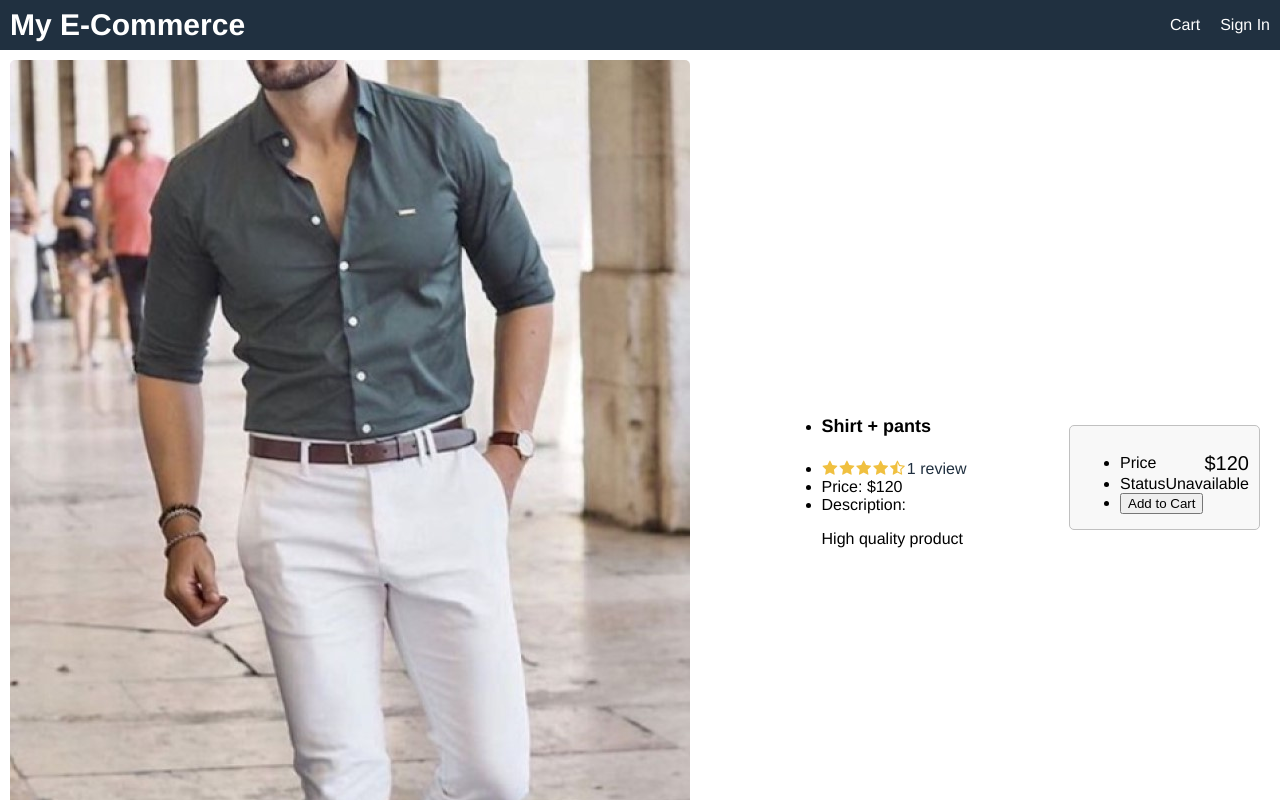
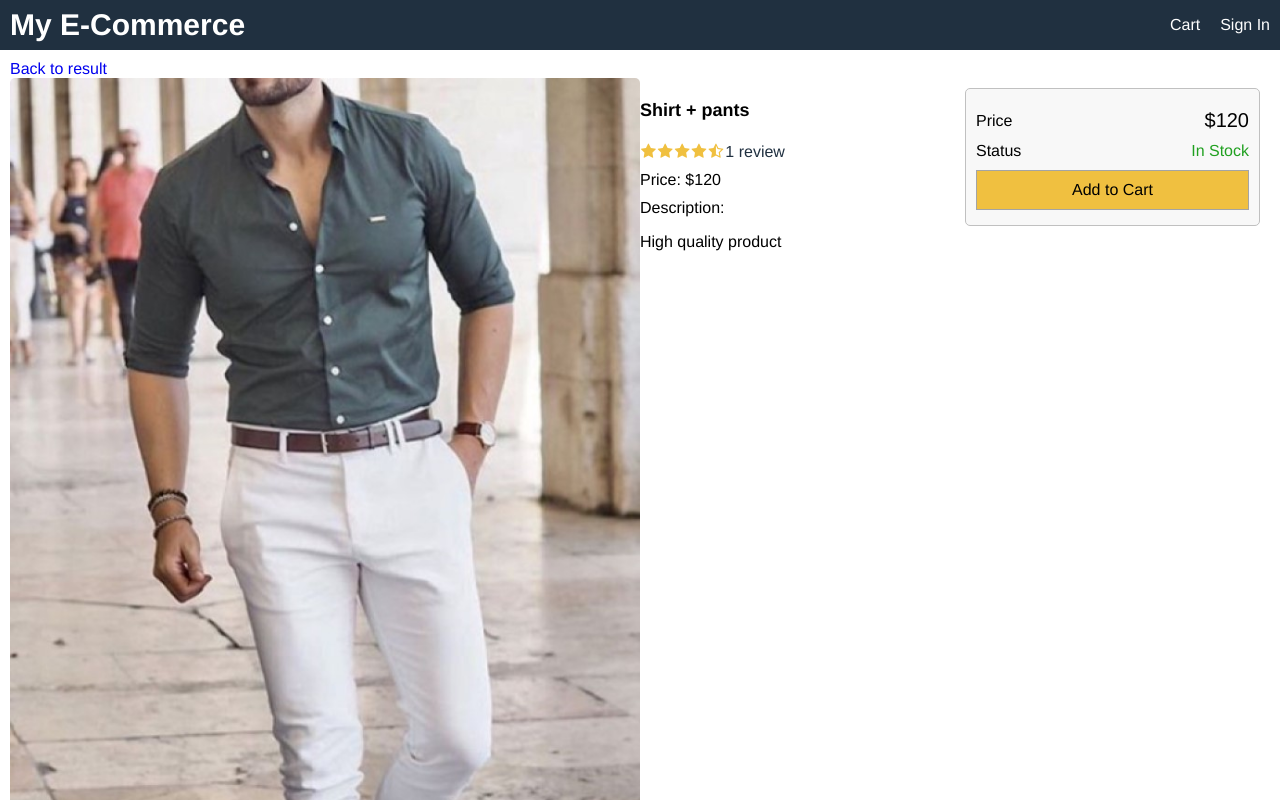
Before and after one commit to brunobarbagelata/myEcommerce-app, a React (Create React App) app in the folder frontend/: page /product/1 in a window 1280 px wide. Shown: the top 800 px of the page. Built offline with nearby package versions, Linux system fonts and the light colour scheme.

Commit message:
ProductScreen.js

```diff
--- a/frontend/src/components/ProductScreen.js
+++ b/frontend/src/components/ProductScreen.js
@@ -1,7 +1,7 @@
 import React from "react";
 import data from "../data";
 import Rating from "./Rating";
-import { useParams } from "react-router-dom";
+import { Link, useParams } from "react-router-dom";
 
 function ProductScreen() {
   const id = useParams().id;
@@ -12,7 +12,8 @@
   }
   return (
     <div>
-      <div className="row">
+      <Link to="/">Back to result</Link>
+      <div className="row top">
         <div className="col-2">
           <img className="large" src={product.image} alt={product.name} />
         </div>
--- a/frontend/src/data.js
+++ b/frontend/src/data.js
@@ -6,6 +6,7 @@
       category: "shirts",
       image: "/images/p1.jpg",
       price: 120,
+      countInStock: 10,
       brand: "Nike",
       rating: 4.5,
       numReviews: 1,
@@ -17,6 +18,7 @@
       category: "pants",
       image: "/images/p2.jpg",
       price: 60,
+      countInStock: 9,
       brand: "Adidas",
       rating: 4.0,
       numReviews: 9,
@@ -28,6 +30,7 @@
       category: "hats",
       image: "/images/p3.jpg",
       price: 40,
+      countInStock: 0,
       brand: "North pole",
       rating: 3.5,
       numReviews: 12,
@@ -39,6 +42,7 @@
       category: "shirts",
       image: "/images/p4.jpg",
       price: 55,
+      countInStock: 5,
       brand: "7 for all mind kind",
       rating: 4.7,
       numReviews: 8,
@@ -50,6 +54,7 @@
       category: "t-shirts",
       image: "/images/p5.jpg",
       price: 29,
+      countInStock: 15,
       brand: "Disney",
       rating: 5,
       numReviews: 9,
@@ -61,6 +66,7 @@
       category: "shoes",
       image: "/images/p6.jpg",
       price: 89,
+      countInStock: 8,
       brand: "Converse",
       rating: 4.0,
       numReviews: 20,
--- a/frontend/src/index.css
+++ b/frontend/src/index.css
@@ -63,6 +63,40 @@
   color: #ff8000;
 }
 
+ul {
+  padding: 0;
+  margin: 0;
+  list-style-type: none;
+}
+
+li {
+  margin-top: 1rem;
+}
+
+button {
+  padding: 1rem;
+  border-radius: 0;
+  border: 0.1rem #a4a4a4 solid;
+  font-size: 1.6rem;
+  font-family: Helvetica, Arial, sans-serif;
+  -webkit-font-smoothing: antialiased;
+  -moz-osx-font-smoothing: grayscale;
+  background-color: #f8f8f8;
+  cursor: pointer;
+}
+
+button:hover {
+  border: 0.1rem #404040 solid;
+}
+
+button.primary {
+  background-color: #f0c040;
+}
+
+button.block {
+  width: 100%;
+}
+
 /* Header */
 header a {
   color: #ffffff;
@@ -86,6 +120,18 @@
   justify-content: center;
 }
 
+.row.top {
+  align-items: flex-start;
+}
+
+.col-1 {
+  flex: 1 1 25rem;
+}
+
+.col-2 {
+  flex: 2 1 50rem;
+}
+
 /* images */
 
 img {
@@ -94,6 +140,10 @@
 
 img.medium {
   max-width: 29rem;
+  width: 100%;
+}
+
+img.large {
   width: 100%;
 }
 
@@ -129,3 +179,13 @@
 .rating span:last-child {
   color: #203040;
 }
+
+/* Alert */
+
+.success {
+  color: #20a020;
+}
+
+.error {
+  color: #a02020;
+}
```
